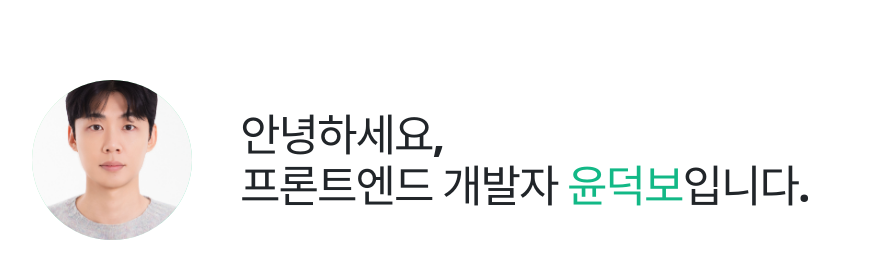
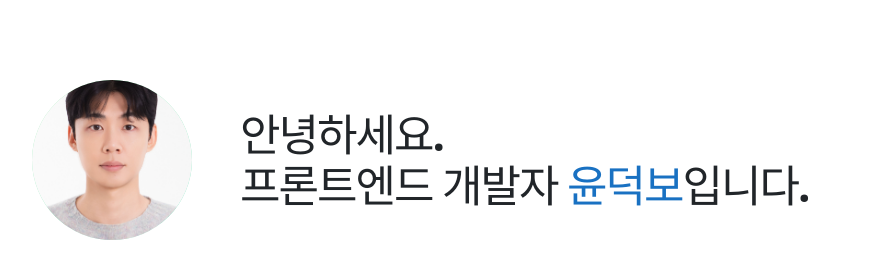
Before and after one commit to DBYOON/portfolio, a React (Vite) app: page / in a window 1280 px wide. Shown: the top 265 px of the page, without its empty margins (192-1087 px from the left). Built offline with nearby package versions, Linux system fonts and the light colour scheme.

Commit message:
인트로 텍스트 애니메이션 추가 (#10)

```diff
--- a/src/components/Information/index.tsx
+++ b/src/components/Information/index.tsx
@@ -3,8 +3,33 @@ import Markdown from '../Markdown';
 import PublicImage from '../PublicImage';
 import type { DataProps } from '../../types';
 
+const INTRO_CHARACTER_DELAY = 45;
+const INTRO_CHARACTER_DURATION = 420;
+const INTRODUCTIONS_GAP = 120;
+
+function renderAnimatedText(text: string, startIndex = 0) {
+  return Array.from(text).map((character, index) => (
+    <span
+      key={`${startIndex + index}-${character}`}
+      className="intro-title-character"
+      style={{ animationDelay: `${(startIndex + index) * INTRO_CHARACTER_DELAY}ms` }}
+    >
+      {character === ' ' ? '\u00a0' : character}
+    </span>
+  ));
+}
+
 function Information({ information }: Pick<DataProps, 'information'>) {
   const visibleContacts = information.contact.filter(({ hidden }) => !hidden);
+  const greeting = '안녕하세요.';
+  const roleStartIndex = Array.from(greeting).length;
+  const nameStartIndex = roleStartIndex + Array.from(information.role).length + 1;
+  const suffixStartIndex = nameStartIndex + Array.from(information.name).length;
+  const totalCharacterCount = suffixStartIndex + Array.from('입니다.').length;
+  const introductionsDelay =
+    (totalCharacterCount - 1) * INTRO_CHARACTER_DELAY +
+    INTRO_CHARACTER_DURATION +
+    INTRODUCTIONS_GAP;
 
   return (
     <section className="information" aria-labelledby="intro-title">
@@ -16,10 +41,19 @@ function Information({ information }: Pick<DataProps, 'information'>) {
           className="profile-image"
         />
         <div>
-          <h1 id="intro-title">
-            안녕하세요,
-            <br />
-            {information.role} <strong>{information.name}</strong>입니다.
+          <h1
+            id="intro-title"
+            aria-label={`${greeting} ${information.role} ${information.name}입니다.`}
+          >
+            <span className="intro-title-line" aria-hidden="true">
+              {renderAnimatedText(greeting)}
+            </span>
+            <span className="intro-title-line" aria-hidden="true">
+              {renderAnimatedText(information.role, roleStartIndex)}
+              {renderAnimatedText(' ', nameStartIndex - 1)}
+              <strong>{renderAnimatedText(information.name, nameStartIndex)}</strong>
+              {renderAnimatedText('입니다.', suffixStartIndex)}
+            </span>
           </h1>
           {visibleContacts.length > 0 && (
             <nav className="contact-links" aria-label="연락처 링크">
@@ -33,7 +67,9 @@ function Information({ information }: Pick<DataProps, 'information'>) {
         </div>
       </div>
 
-      <Markdown src="/markdown/information/introduce.md" className="introductions" />
+      <div className="introductions-reveal" style={{ animationDelay: `${introductionsDelay}ms` }}>
+        <Markdown src="/markdown/information/introduce.md" className="introductions" />
+      </div>
     </section>
   );
 }
--- a/src/styles/globals.css
+++ b/src/styles/globals.css
@@ -18,6 +18,7 @@
   --primary-light: #c3fae8;
   --gradient-from: #51cf66;
   --gradient-to: #0c8599;
+  --intro-name: #1971c2;
   --black: #212529;
   --gray-extra-heavy: #495057;
   --gray-heavy: #868e96;
@@ -127,8 +128,28 @@ a:focus-visible {
 }
 
 .profile-row h1 strong {
-  color: var(--primary);
+  position: relative;
+  display: inline-block;
+  color: var(--intro-name);
   font-weight: 750;
+}
+
+.intro-title-line {
+  display: block;
+}
+
+.intro-title-character {
+  display: inline-block;
+  opacity: 0;
+  transform: translateX(-0.25em);
+  animation: intro-title-character-reveal 420ms cubic-bezier(0.22, 1, 0.36, 1) forwards;
+}
+
+@keyframes intro-title-character-reveal {
+  to {
+    opacity: 1;
+    transform: translateX(0);
+  }
 }
 
 .contact-links {
@@ -156,6 +177,19 @@ a:focus-visible {
   display: flex;
   flex-direction: column;
   gap: 0.4rem;
+}
+
+.introductions-reveal {
+  opacity: 0;
+  transform: translateY(0.75rem);
+  animation: introductions-reveal 600ms cubic-bezier(0.22, 1, 0.36, 1) forwards;
+}
+
+@keyframes introductions-reveal {
+  to {
+    opacity: 1;
+    transform: translateY(0);
+  }
 }
 
 .introductions h5 {
@@ -990,6 +1024,7 @@ a:focus-visible {
   :root {
     color: #f8f9fa;
     background: #212529;
+    --intro-name: #74c0fc;
     --black: #f8f9fa;
     --gray-extra-heavy: #ced4da;
     --gray-heavy: #adb5bd;
@@ -1020,4 +1055,16 @@ a:focus-visible {
     animation: none;
     transition: none;
   }
+
+  .intro-title-character {
+    opacity: 1;
+    transform: none;
+    animation: none;
+  }
+
+  .introductions-reveal {
+    opacity: 1;
+    transform: none;
+    animation: none;
+  }
 }
```
